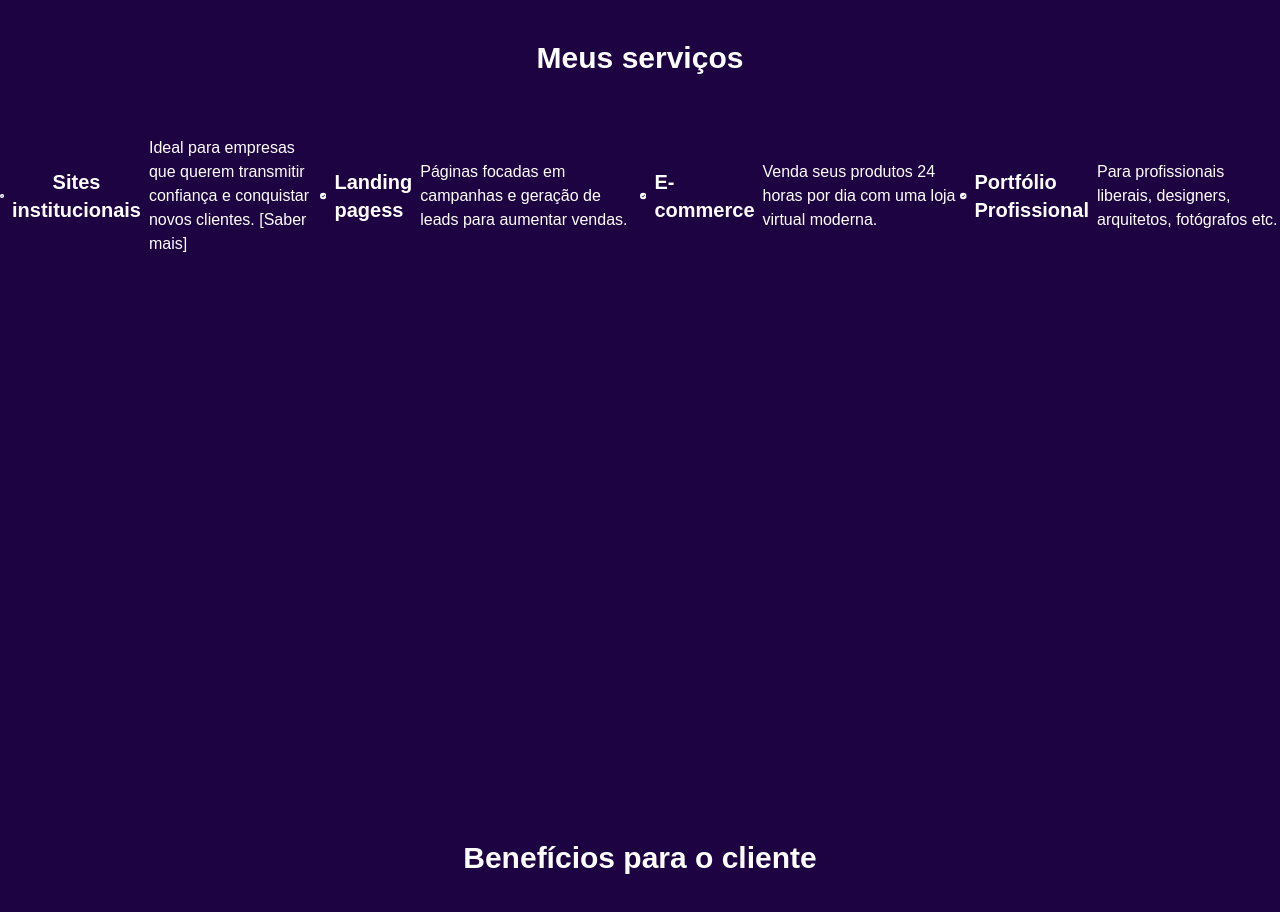
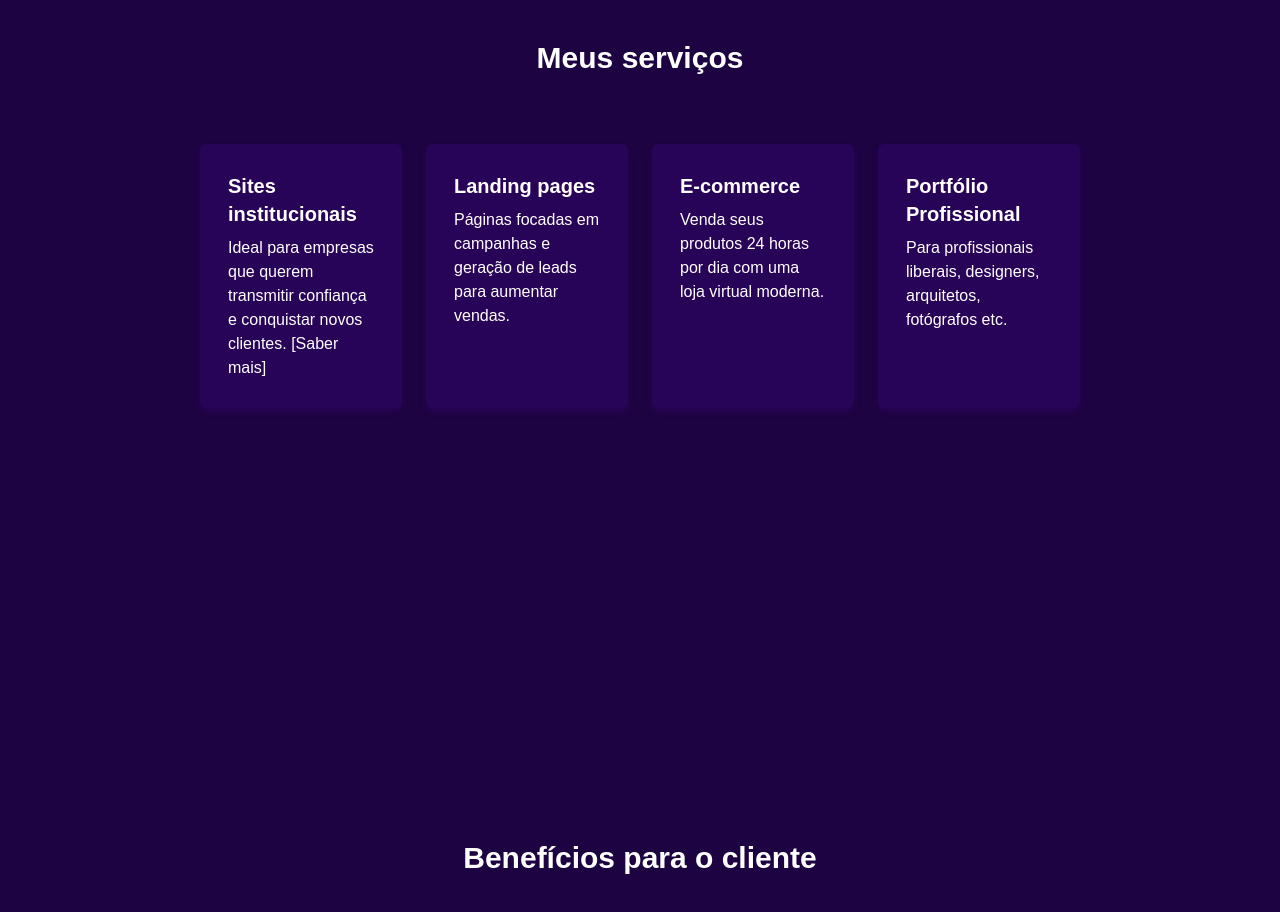
Before and after one commit to luckfer7/lucaswebsites, a Next.js app: page / in a window 1280 px wide. Shown: the part 1680-2592 px from the top of the page. Built offline with nearby package versions, Linux system fonts and the light colour scheme.

Commit message:
falta a parte de beneficios agora

```diff
--- a/src/app/page.js
+++ b/src/app/page.js
@@ -66,27 +66,23 @@ export default function Home() {
       <Section data-aos="fade-up"
      data-aos-anchor-placement="bottom-bottom" className=" h-screen flex  items-center flex-col" >
         <TitleTwo className="text-3xl text-center font-semibold mt-30 mb-15" >Meus serviços</TitleTwo>
-        <Container className="grid grid-cols-4" >
+        <Container className="grid grid-cols-4 w-[70%] gap-6 p-2 " >
 
 
-          <Container className="flex gap-2 items-center mb-5">
-            <BsCheckCircleFill /> <TitleFour className=" text-xl font-semibold text-center" >Sites institucionais</TitleFour>
-            <Paragraph>Ideal para empresas que querem transmitir confiança e conquistar novos clientes. [Saber mais]</Paragraph>
+          <Container className="flex gap-2 flex-col mb-5 bg-[#280458] p-4 shadow-md shadow-[#280458] rounded-md hover:bg-[#ba93e9] p-7 ">
+             <TitleFour className=" text-xl font-semibold " >Sites institucionais</TitleFour>
+            <Paragraph className="text-left">Ideal para empresas que querem transmitir confiança e conquistar novos clientes. [Saber mais]</Paragraph>
           </Container>
-          <Container className="flex gap-2 items-center mb-5">
-            <BsCheckCircleFill /> <TitleFour className=" text-xl font-semibold" >Landing pagess</TitleFour>
+          <Container className="flex flex-col gap-2 mb-5 bg-[#280458] p-4 shadow-md shadow-[#280458] rounded-md hover:bg-[#ba93e9] p-7 ">
+             <TitleFour className=" text-xl text-left font-semibold" >Landing pages</TitleFour>
             <Paragraph>Páginas focadas em campanhas e geração de leads para aumentar vendas.</Paragraph>
           </Container>
-          {/* <Container className="flex gap-2 items-center mb-5">
-            <BsCheckCircleFill /> <TitleFour className=" text-xl font-semibold" >Portfólios</TitleFour>
-            <Paragraph>Ideal para empresas que querem transmitir confiança e conquistar novos clientes. [Saber mais]</Paragraph>
-          </Container> */}
-          <Container className="flex gap-2 items-center mb-5">
-            <BsCheckCircleFill /> <TitleFour className=" text-xl font-semibold" >E-commerce</TitleFour>
+          <Container className="flex flex-col gap-2 mb-5 bg-[#280458] p-4 shadow-md shadow-[#280458] rounded-md hover:bg-[#ba93e9] p-7 ">
+             <TitleFour className=" text-xl font-semibold" >E-commerce</TitleFour>
             <Paragraph>Venda seus produtos 24 horas por dia com uma loja virtual moderna.</Paragraph>
           </Container>
-          <Container className="flex gap-2 items-center mb-5">
-            <BsCheckCircleFill /> <TitleFour className=" text-xl font-semibold" >Portfólio Profissional</TitleFour>
+          <Container className="flex flex-col gap-2  mb-5 bg-[#280458] p-4 shadow-md shadow-[#280458] rounded-md hover:bg-[#ba93e9] p-7 ">
+             <TitleFour className=" text-xl font-semibold" >Portfólio Profissional</TitleFour>
             <Paragraph>Para profissionais liberais, designers, arquitetos, fotógrafos etc.</Paragraph>
           </Container>
         </Container>
```
